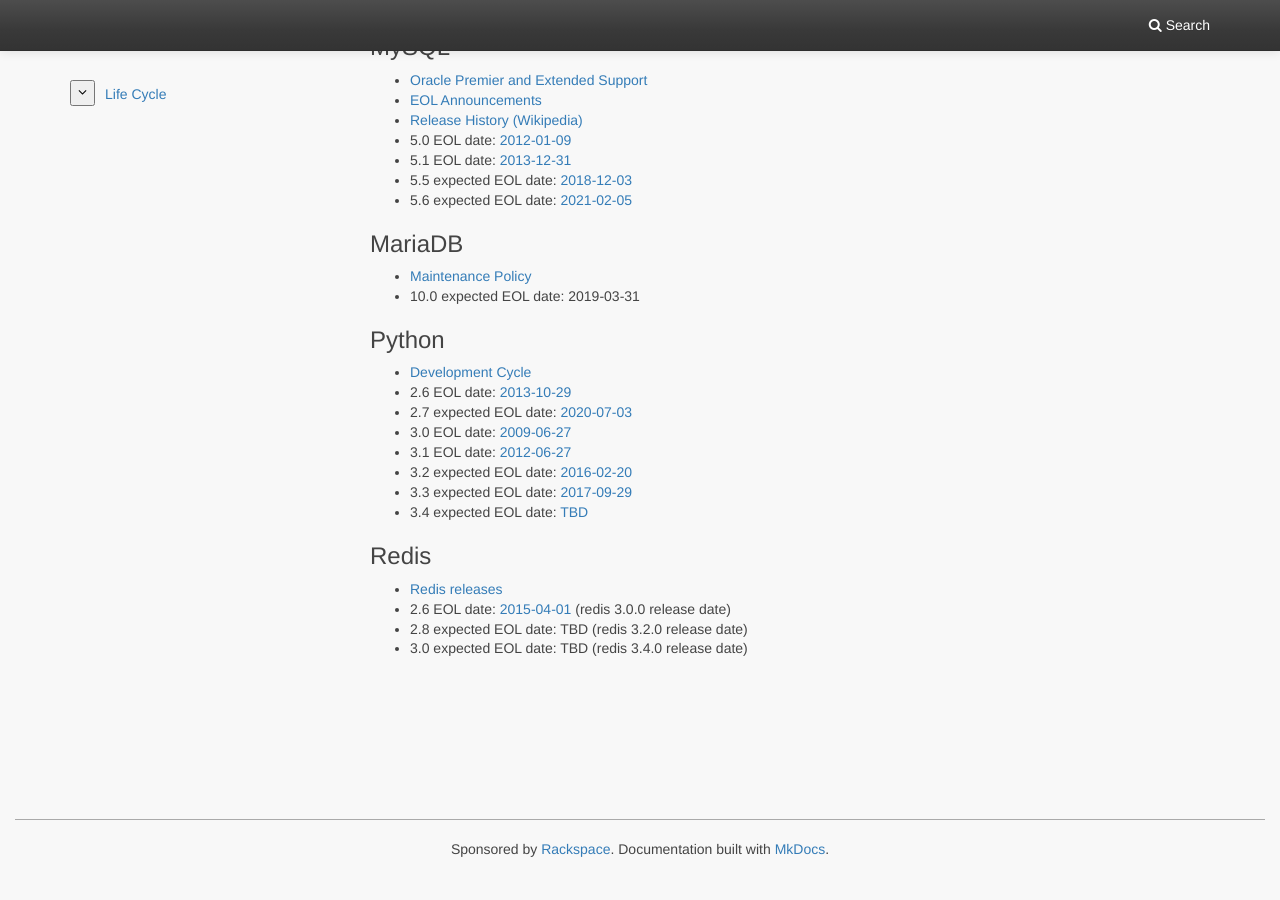
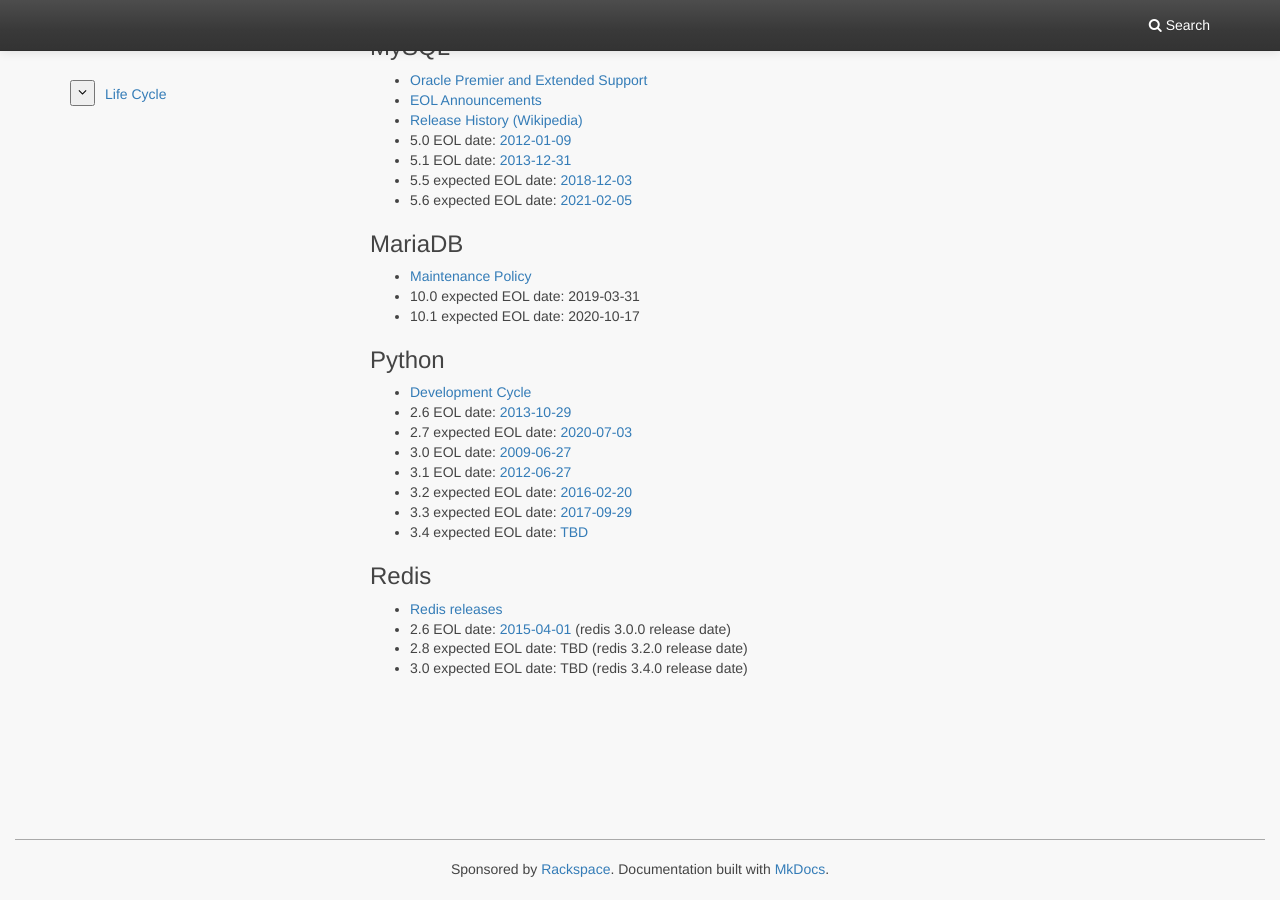
Before and after one commit to iusrepo/ius.io, an MkDocs documentation site: the page built from docs/LifeCycle.md, in a window 1280 px wide and 900 px high, scrolled down 827 px. Built offline with MkDocs 1.6.1, drawn with Linux system fonts in a browser that asks for light colours; nearby versions of some CDN libraries; library files that are not in the unit come from our copies; comment, search, counter and statistics services are not loaded; old or Windows-style settings are respelled for this version of MkDocs.

Commit message:
add MariaDB 10.1 expected EOL date

```diff
--- a/docs/LifeCycle.md
+++ b/docs/LifeCycle.md
@@ -58,6 +58,7 @@ additions.
 
 * [Maintenance Policy][16]
 * 10.0 expected EOL date: 2019-03-31
+* 10.1 expected EOL date: 2020-10-17
 
 ### Python
 
```
